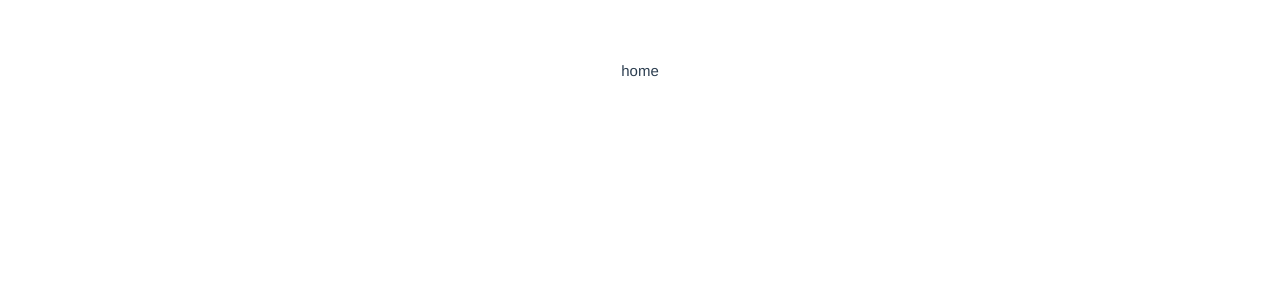
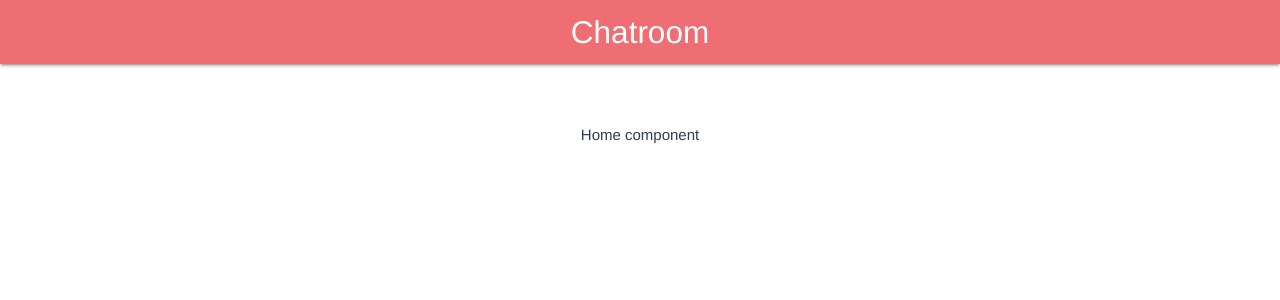
Before and after one commit to woobaik/vuejs_practice, a Vue app in the folder realtime-chat/: page / in a window 1280 px wide. Shown: the top 300 px of the page. Built offline with nearby package versions, Linux system fonts and the light colour scheme.

Commit message:
Add vue router for rendering SPA, and add Navigation bar

```diff
--- a/realtime-chat/package.json
+++ b/realtime-chat/package.json
@@ -9,7 +9,8 @@
   },
   "dependencies": {
     "core-js": "^3.2.1",
-    "vue": "^2.6.10"
+    "vue": "^2.6.10",
+    "vue-router": "^3.1.3"
   },
   "devDependencies": {
     "@vue/cli-plugin-babel": "^3.11.0",
--- a/realtime-chat/src/App.vue
+++ b/realtime-chat/src/App.vue
@@ -1,16 +1,17 @@
 <template>
   <div id="app">
-    <Home/>
+    <app-nav-bar></app-nav-bar>
+    <router-view></router-view>
   </div>
 </template>
 
 <script>
-import Home from './components/Home.vue'
+import navBar from './components/layouts/navBar.vue'
 
 export default {
   name: 'app',
   components: {
-    Home
+    'app-nav-bar': navBar
   }
 }
 </script>
@@ -22,6 +23,5 @@ export default {
   -moz-osx-font-smoothing: grayscale;
   text-align: center;
   color: #2c3e50;
-  margin-top: 60px;
 }
 </style>
--- a/realtime-chat/src/components/Home.vue
+++ b/realtime-chat/src/components/Home.vue
@@ -1,6 +1,6 @@
 <template>
   <div class="home">
-    home
+    Home component
   </div>
 </template>
 
@@ -12,5 +12,7 @@ export default {
 
 <!-- Add "scoped" attribute to limit CSS to this component only -->
 <style scoped>
-
+  .home {
+    margin-top: 60px;
+  }
 </style>
--- /dev/null
+++ b/realtime-chat/src/components/layouts/navBar.vue
@@ -0,0 +1,19 @@
+<template>
+    <div class="navbar-fixed">
+    <nav>
+      <div class="nav-wrapper">
+        <router-link :to="{name: 'Home'}" class="brand-logo center">Chatroom</router-link>
+      </div>
+    </nav>
+  </div>
+</template>
+
+<script>
+export default {
+
+}
+</script>
+
+<style>
+
+</style>
--- a/realtime-chat/src/main.js
+++ b/realtime-chat/src/main.js
@@ -1,8 +1,13 @@
 import Vue from 'vue'
 import App from './App.vue'
 
+import router from '@/routes/routes'
 Vue.config.productionTip = false
 
+
+
 new Vue({
+
+  router,
   render: h => h(App),
 }).$mount('#app')
--- /dev/null
+++ b/realtime-chat/src/routes/routes.js
@@ -0,0 +1,21 @@
+import Vue from 'vue'
+import VueRouter from 'vue-router'
+
+import Home from '@/components/Home.vue'
+Vue.use(VueRouter)
+
+const routes = [
+
+    {
+        path: '/',
+        name: 'Home',
+        component: Home
+    }
+]
+
+const router = new VueRouter({
+    mode: 'history',
+    routes
+})
+
+export default router
```
Also changed, not shown: 1 other file (tests, documents, lock files or other folders).
